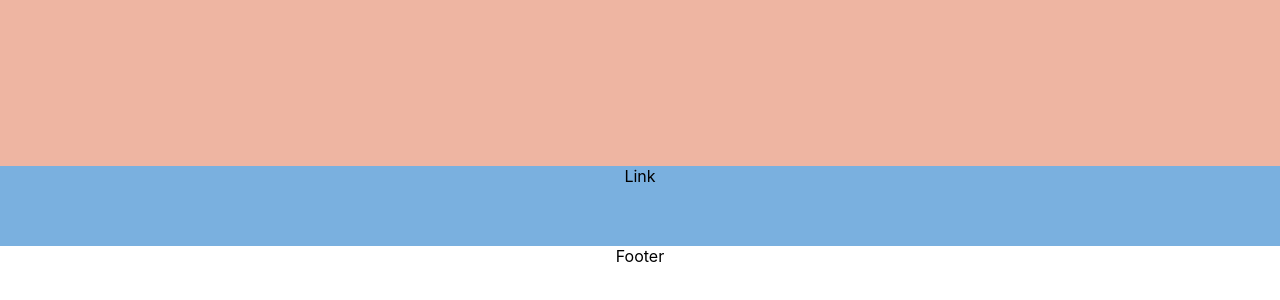
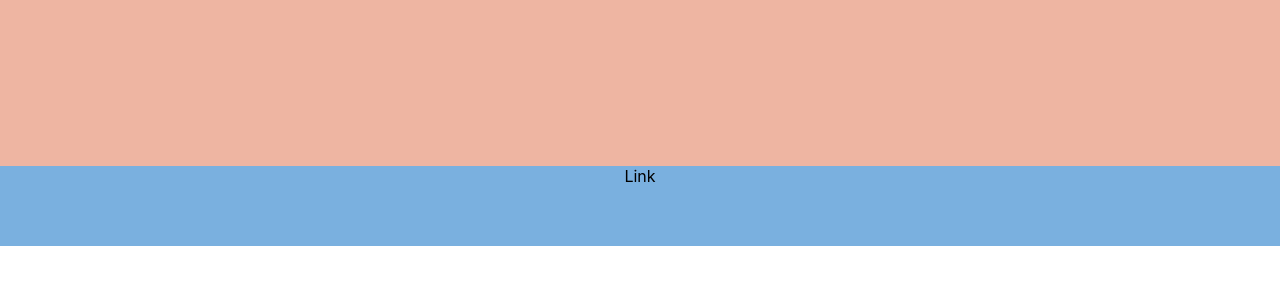
Before and after one commit to annamcn98/ex-arbete, a React (Create React App) app: page /products in a window 1280 px wide. Shown: the part 34-334 px from the top of the page. Built offline with nearby package versions, Linux system fonts and the light colour scheme.

Commit message:
Footer page created

```diff
--- a/src/components/Footer.js
+++ b/src/components/Footer.js
@@ -2,7 +2,9 @@ import React from 'react'
 
 function Footer() {
   return (
-    <div>Footer</div>
+    <div>
+
+    </div>
   )
 }
 
```
